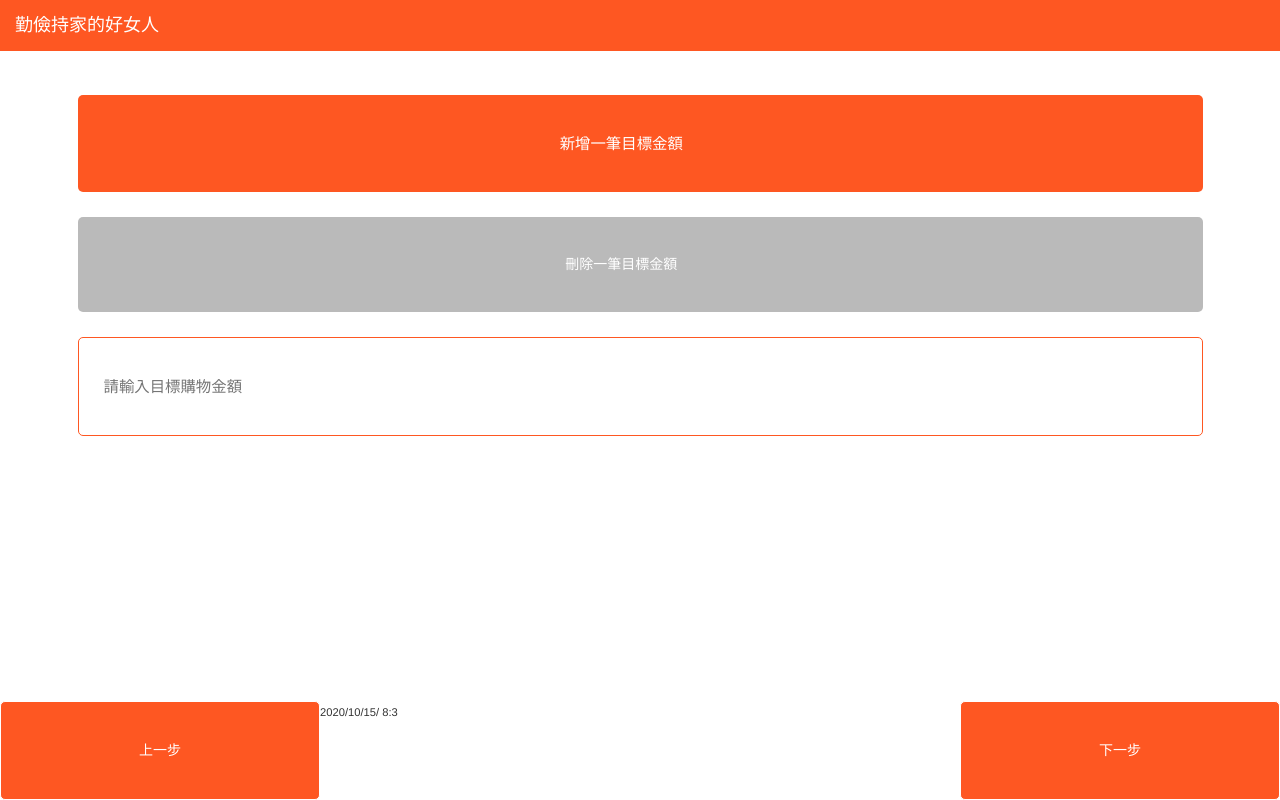
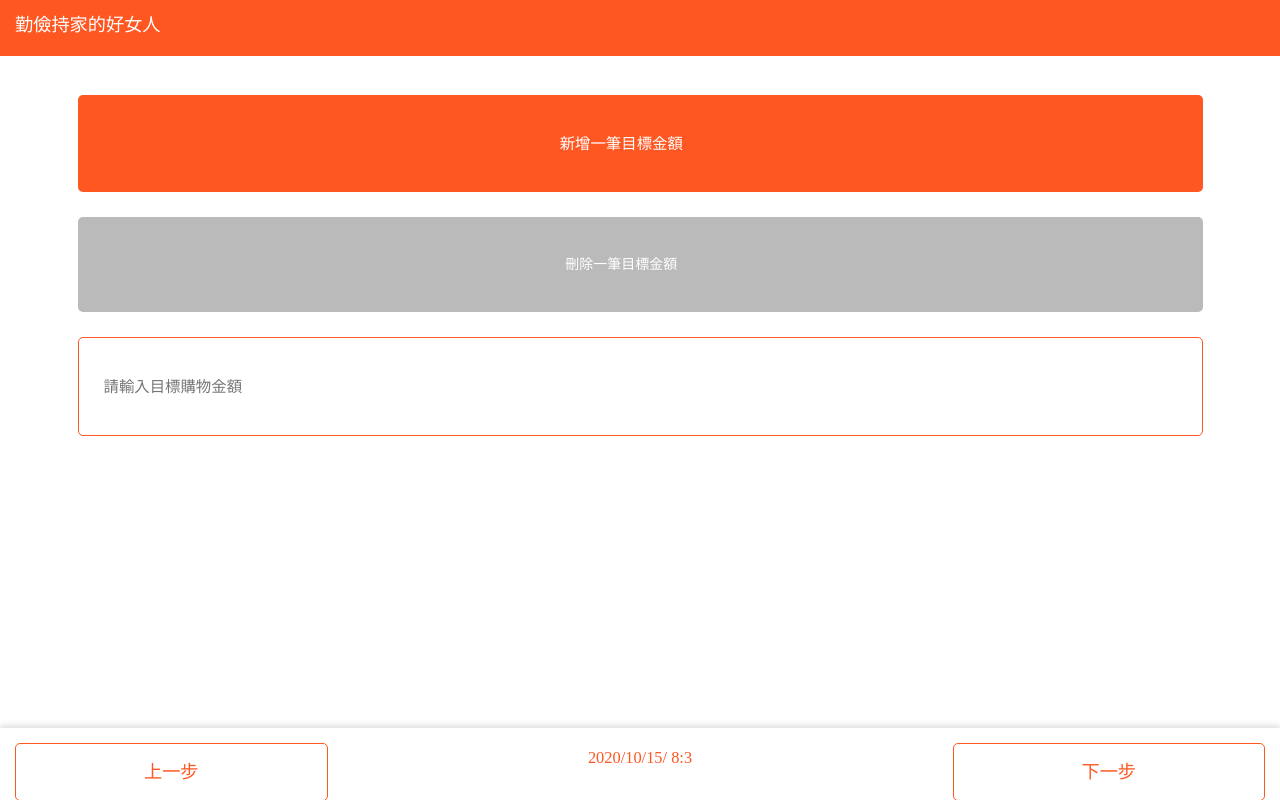
Before and after one commit to iampheasant/template, a Flask app: page /page_4 in a window 1280 px wide. Run offline with Flask 2, Linux system fonts and the light colour scheme; some libraries are stand-ins or nearby versions.

Commit message:
Add files via upload

```diff
--- a/static/css/main.css
+++ b/static/css/main.css
@@ -1,15 +1,28 @@
 @import './reset.css';
 @import url("https://stackpath.bootstrapcdn.com/bootstrap/3.4.1/css/bootstrap.min.css");
 
-/*導覽列*/
+/*頂端導覽列*/
 .navbar{
+	height: 7%;
 	background-color: #fe5722;
 	text-align: center;
 	font-family: 微軟正黑體;
 	color: #FFF;
-    padding: 15px 15px;
-    font-size: 18px;
-    line-height: 20px;
+	padding: 15px 15px;
+	font-size: 130%;
+	line-height: 20px;
+}
+/*底部導覽列*/
+.navbar_2{
+	height: 9%;
+	background-color: #fff;
+	text-align: center;
+	font-family: 微軟正黑體;
+	color: #fe5722;
+	padding: 15px 15px;
+	font-size: 130%;
+	line-height: 100%;
+	box-shadow: 0 -3px 6px 0 #e0e0e0;
 }
 /*內文*/
 .content{
@@ -27,18 +40,18 @@
 /*按鈕*/
 .bt{
 	width: 25%;
+	background-color: #fff;
+    border: 1px solid #fe5722;
+    text-align: center;
+	font-family: 微軟正黑體;
+    color: #fe5722;
+    border-radius: 	5px;
+	padding: 1.5%;
+}
+.bt:hover{
 	background-color: #fe5722;
     border: 1px solid #fff;
-    text-align: center;
-	font-family: 微軟正黑體;
-    color: white;
-    border-radius: 	5px;
-	padding: 3%;
-}
-.bt:hover{
-	background-color: #fff;
-    border: 1px solid #fe5722;
-    color: #fe5722;
+    color: #fff;
 }
 #updateG{
 	background-color: #fe5722;
@@ -82,7 +95,8 @@
 	margin-top: 2%;
 }
 #showbox{
-	font-size: 80%;
+	font-size: 90%;
+	line-height: 180%;
 }
 /*form表單裡的input*/
 .inp>input{
@@ -124,10 +138,10 @@
 	width: 90%;
 	background-color: #FFF;
     border: 1.5px solid #fe5722;
-    text-align: center;
+    text-align: left;
     text-decoration: none;
     display: inline-block;
-    font-size: 100%;
+    font-size: 110%;
 	font-family: 微軟正黑體;
 	padding-left: 0;
     color: rgb(59, 59, 59);
@@ -167,7 +181,7 @@
     border: 1px solid #bababa;
 }
 .card:hover{
-	background-color: #f0f0f0;
+	background-color: #FFE7C0;
 }
 /*圖片靠左*/
 .ll{
```
